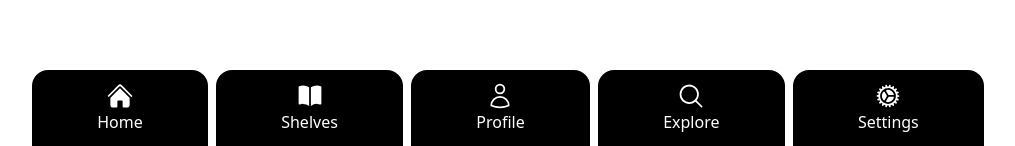
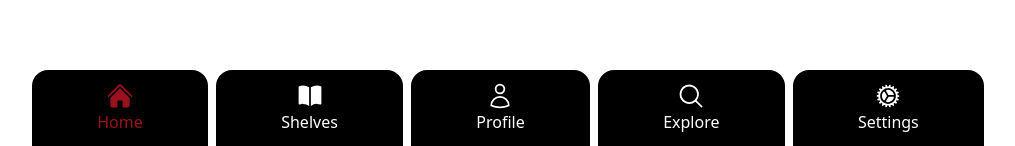
Before and after one commit to graveetone/pagink, a React (Create React App) app in the folder frontend/: page / in a window 1280 px wide. Shown: the part 654-800 px from the top of the page, without its empty margins (132-1147 px from the left). Built offline with nearby package versions, Linux system fonts and the light colour scheme.

Commit message:
PG-36 fix duplicate text-[color] class in menu item

```diff
--- a/frontend/src/components/menu_item/MenuItem.jsx
+++ b/frontend/src/components/menu_item/MenuItem.jsx
@@ -4,7 +4,7 @@ import { NavLink } from 'react-router-dom';
 function MenuItem({ icon, caption, url }) {
     const styles = {
         div: "rounded-t-2xl bg-black text-white xs:p-3 sm:px-2 sm:py-3 lg:px-6 lg:py-2 sm:mx-1 sm:flex-grow hover:text-ruby-red",
-        divActive: "rounded-t-2xl bg-black text-ruby-red text-white xs:p-3 sm:px-2 sm:py-3 lg:px-6 lg:py-2 sm:mx-1 sm:flex-grow",
+        divActive: "rounded-t-2xl bg-black text-ruby-red xs:p-3 sm:px-2 sm:py-3 lg:px-6 lg:py-2 sm:mx-1 sm:flex-grow",
         a: "flex justify-center items-center flex-col",
         icon: "",
         caption: "sm:text-md lg:text-lg sm:block xs:hidden"
```
